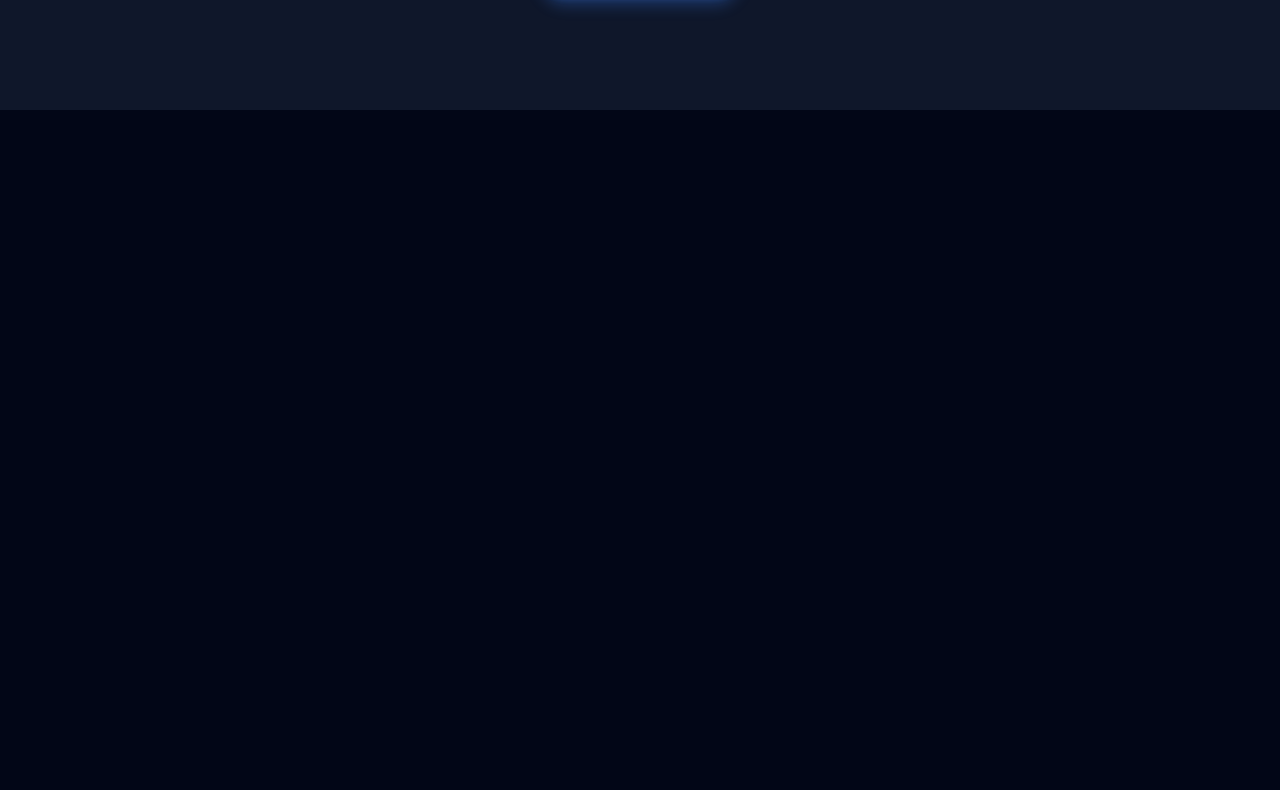
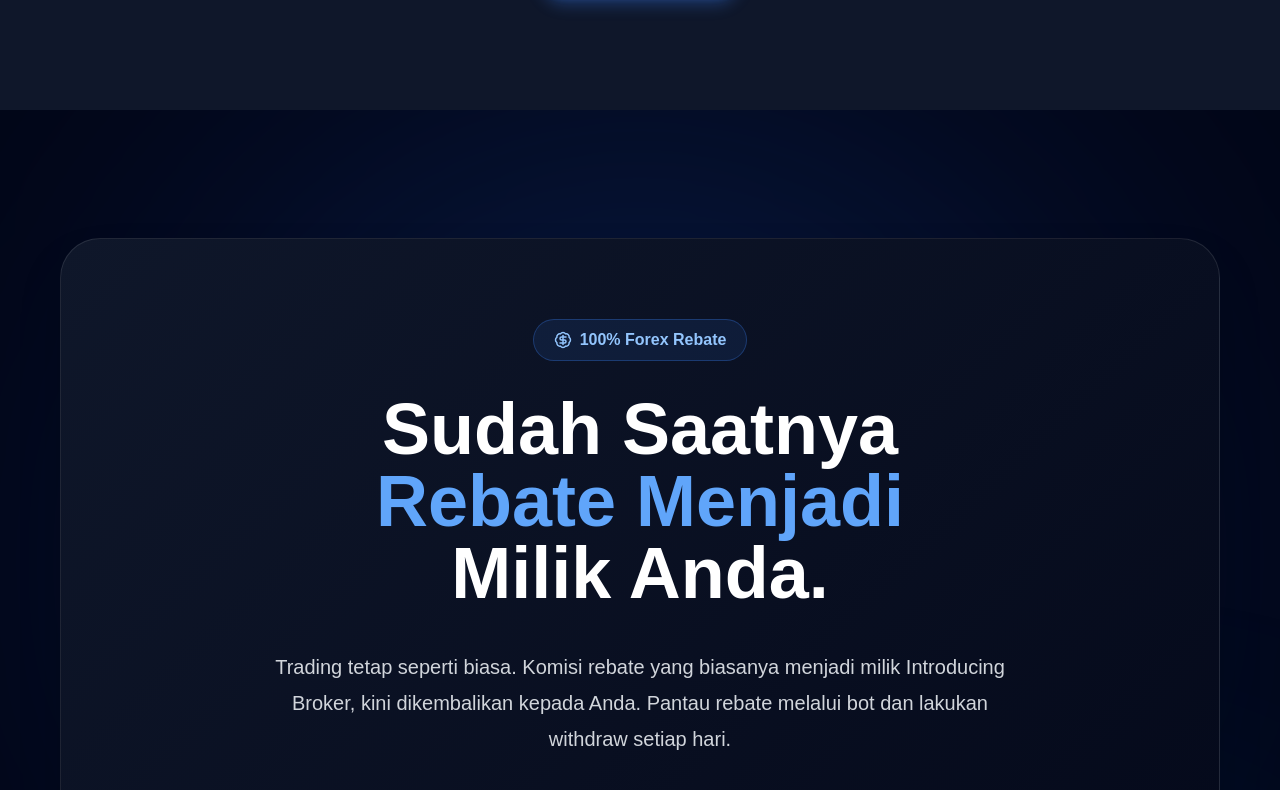
Before and after one commit to oneperc3ntfx-dotcom/afiiliaterebate, a Next.js app: page / in a window 1280 px wide. Shown: the part 6290-7080 px from the top of the page. Before the commit the page ends 6400 px from the top, so only its background shows below. Built offline with nearby package versions, Linux system fonts and the light colour scheme.

Commit message:
Update page.tsx

```diff
--- a/app/page.tsx
+++ b/app/page.tsx
@@ -4,16 +4,18 @@ import Features from "@/components/Features";
 import HowItWorks from "@/components/HowItWorks";
 import Statistics from "@/components/Statistics";
 import FAQ from "@/components/FAQ";
+import CTA from "@/components/CTA";
 
 export default function Home() {
   return (
-   <>
+  <>
   <Navbar />
   <Hero />
   <Features />
   <HowItWorks />
   <Statistics />
   <FAQ />
+  <CTA />
 </>
   );
 }
```
